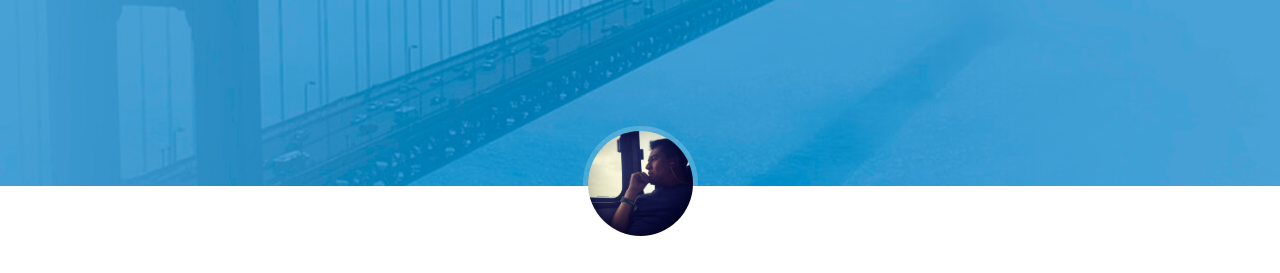
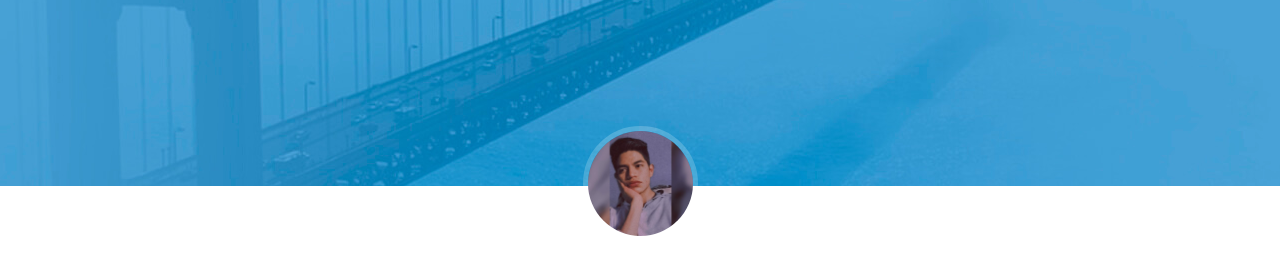
Before and after one commit to Aleets/Aleets, a plain HTML site: page index.html in a window 1280 px wide. Shown: the part 396-669 px from the top of the page. Drawn offline with nearby package versions, Linux system fonts and the light colour scheme.

Commit message:
Update index.html

```diff
--- a/index.html
+++ b/index.html
@@ -31,7 +31,7 @@
 		<section class="acerca-de" id="acerca-de">
 			<div class="contenedor">
 				<div class="foto">
-					<img src="img/foto.jpg" width="115" height="115" alt="Carlos Arturo">
+					<img src="img/Aleets.jpg" width="115" height="115" alt="Carlos Arturo">
 				</div>
 
 				<div class="texto">
```
